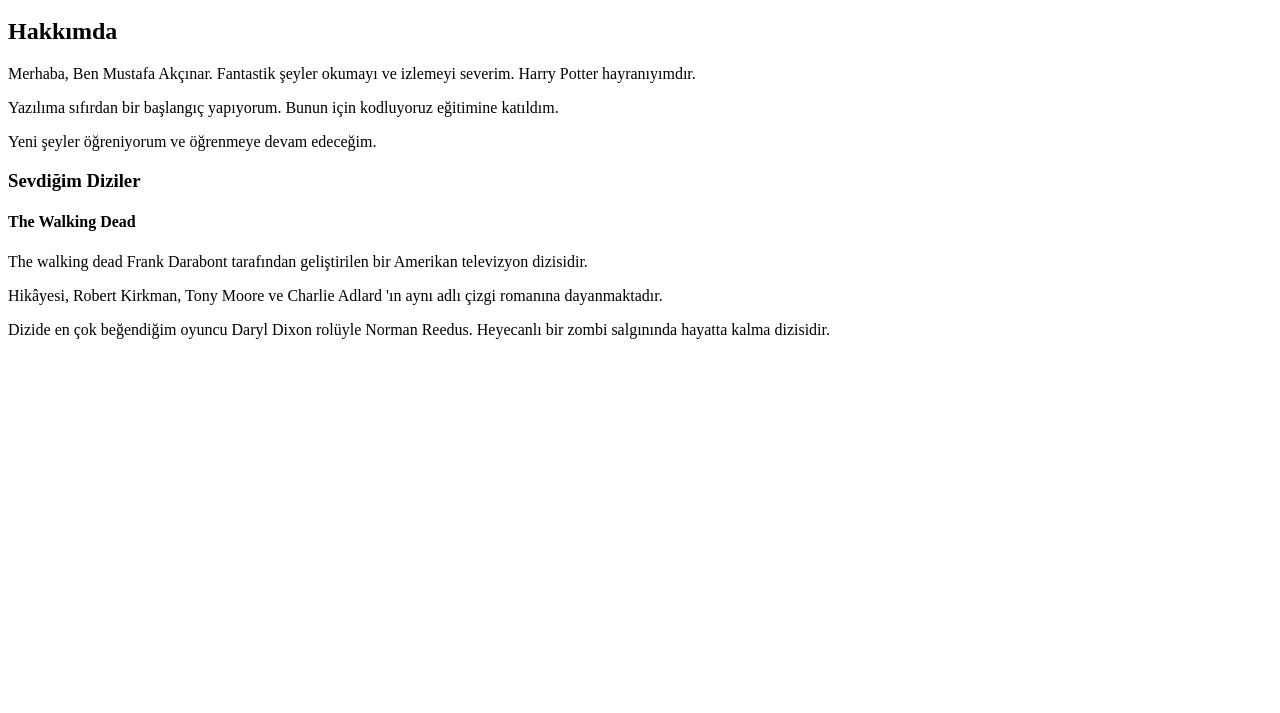
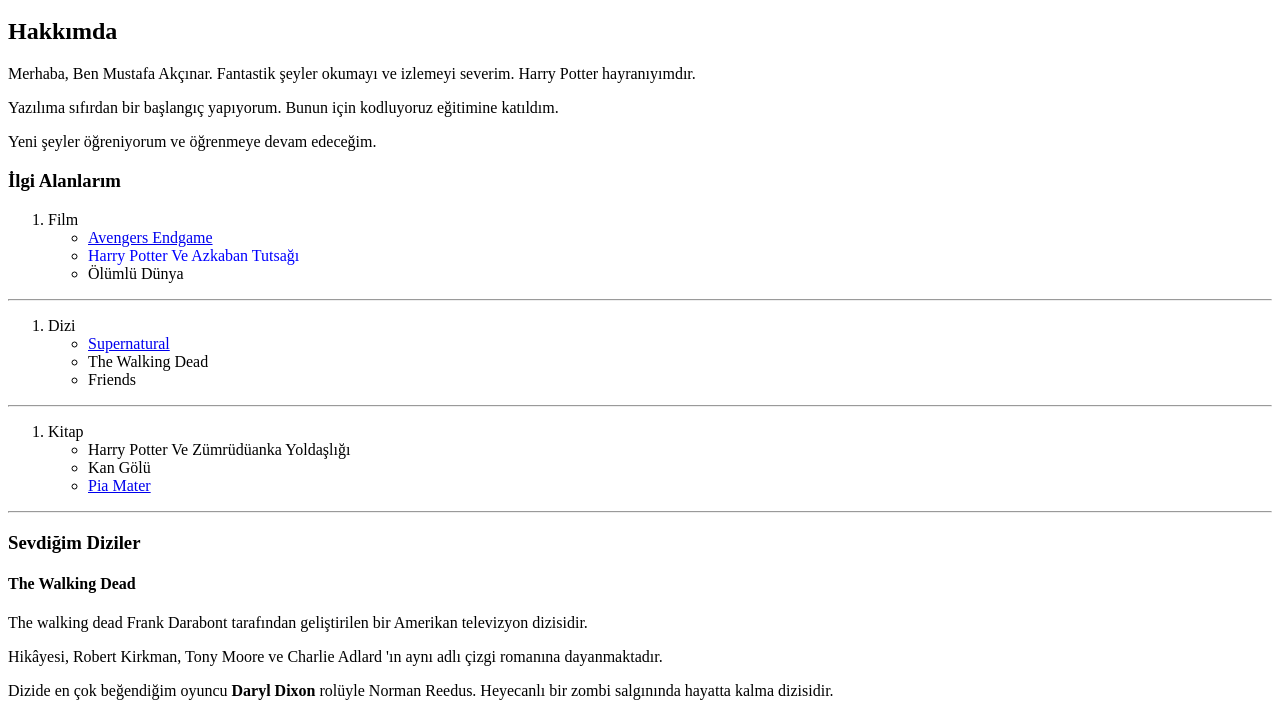
Before and after one commit to mustafaakcinar/Kendi-Web-Sayfam--dev, a plain HTML site: page index.html in a window 1280 px wide. Shown: the part 48-761 px from the top of the page. Drawn offline with Linux system fonts and the light colour scheme; grey boxes are pictures that could not be loaded.

Commit message:
bloklar kullanıldı güncel haliyle paylaşıldı.

```diff
--- a/index.html
+++ b/index.html
@@ -6,11 +6,46 @@
     <p>Merhaba, Ben Mustafa Akçınar. Fantastik şeyler okumayı ve izlemeyi severim. Harry Potter hayranıyımdır.</p>
     <p>Yazılıma sıfırdan bir başlangıç yapıyorum. Bunun için kodluyoruz eğitimine katıldım.</p>
     <p>Yeni şeyler öğreniyorum ve öğrenmeye devam edeceğim.</p>
+<h3>İlgi Alanlarım</h3>
+
+<ol>
+    <li>Film</li>
+    <ul>
+        <li><a target="_blank" href="https://www.imdb.com/title/tt4154796/?ref_=nv_sr_srsg_6_tt_8_nm_0_q_avenger">Avengers Endgame</a></li>
+        <li><span style="color: blue;">Harry Potter Ve Azkaban Tutsağı</span></li>
+        <li>Ölümlü Dünya</li>
+    </ul>
+</ol>
+<hr>
+<ol>
+    <li>Dizi</li>
+    <ul>
+        <li><a target="_blank" href="https://www.imdb.com/title/tt0460681/?ref_=nv_sr_srsg_0_tt_8_nm_0_q_supernatura">Supernatural</a></li>
+        <li>The Walking Dead</li>
+        <li>Friends</li>
+    </ul>
+</ol>
+<hr>
+<ol>
+    <li>Kitap</li>
+    <ul>
+        <li>Harry Potter Ve Zümrüdüanka  Yoldaşlığı</li>
+        <li>Kan Gölü</li>
+        <li><a target="_blank" href="https://www.goodreads.com/tr/book/show/45890984">Pia Mater</a></li>
+    </ul>
+</ol>
+<hr>
+
 <!-- 3. başlık burada yer alacak -->
 <h3>Sevdiğim Diziler</h3>
 <!-- dizi adı alt başlık olarak burada duracak -->
-<h4>The Walking Dead</h4>
+
+<div><h4>The Walking Dead</h4>
 <!-- dizi açıklamaları altta olacak -->
     <p>The walking dead Frank Darabont tarafından geliştirilen bir Amerikan televizyon dizisidir.</p>
     <p>Hikâyesi, Robert Kirkman, Tony Moore ve Charlie Adlard 'ın aynı adlı çizgi romanına dayanmaktadır.</p>
-    <p>Dizide en çok beğendiğim oyuncu Daryl Dixon rolüyle Norman Reedus. Heyecanlı bir zombi salgınında hayatta kalma dizisidir.</p>
+    <p>Dizide en çok beğendiğim oyuncu <strong>Daryl Dixon</strong>  rolüyle Norman Reedus. Heyecanlı bir zombi salgınında hayatta kalma dizisidir.</p>
+</div>
+<div>
+    <img src="https://www.si.edu/sites/default/files/newsdesk/press_releases/the-walking-dead-season-8-key-art-rick-lincoln-daryl-reedus-800x600.jpg" alt="The Walking Dead Poster">
+</div>
```
